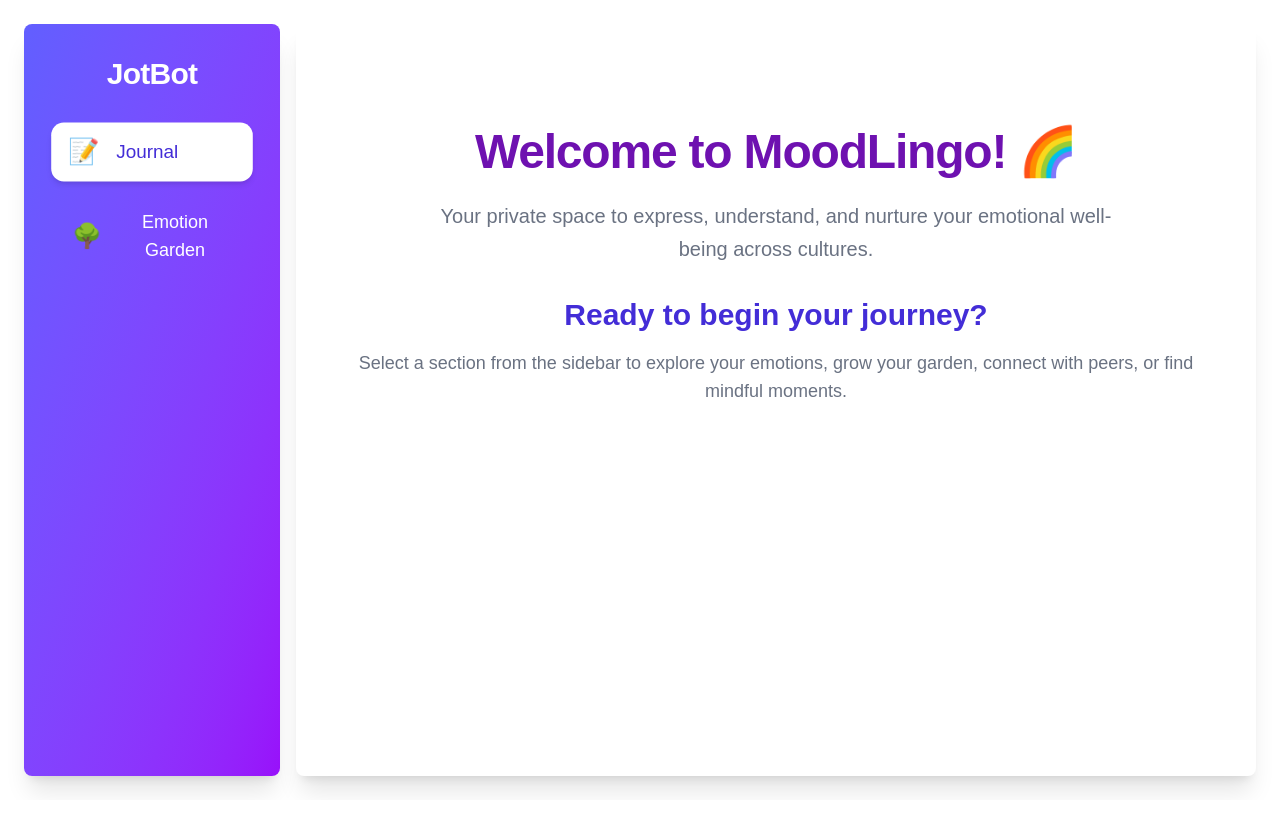
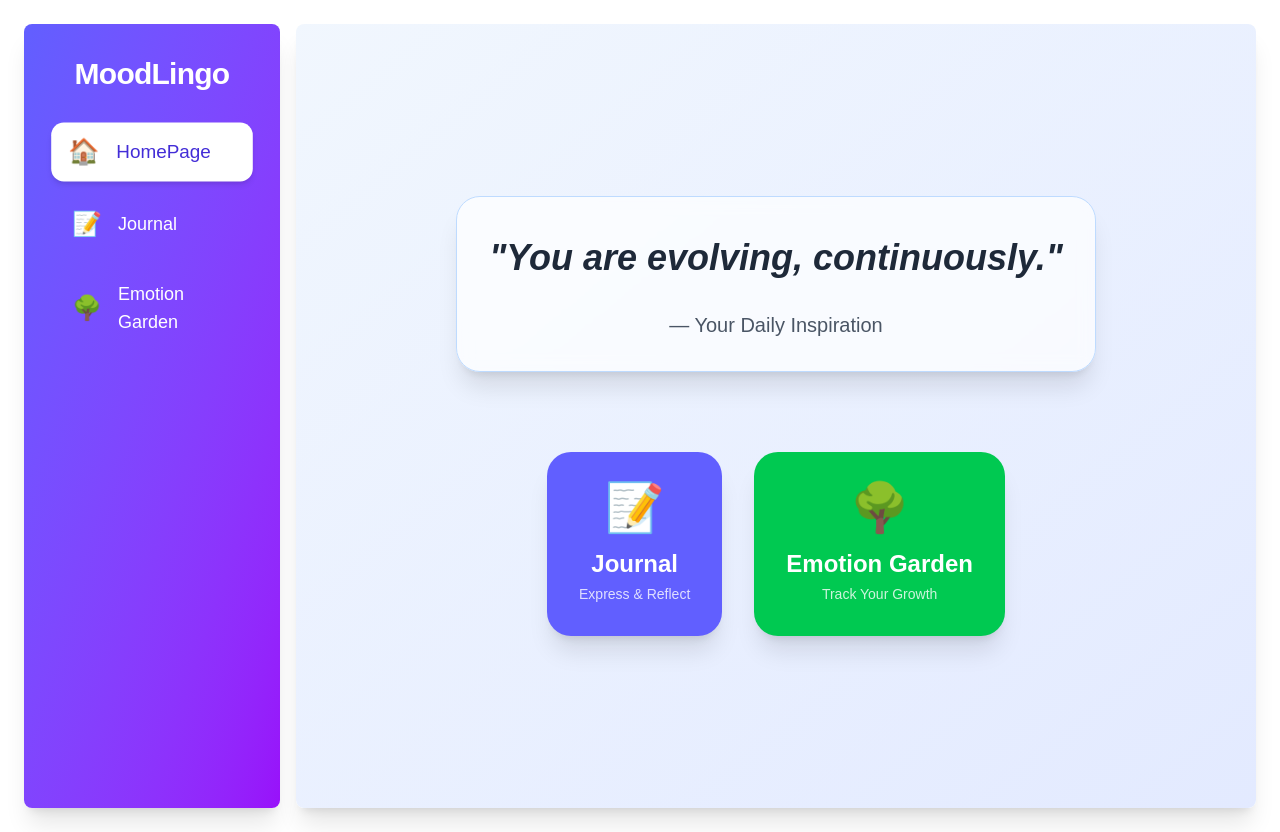
Before and after one commit to learnerxuan/JotBot, a Next.js app: page / in a window 1280 px wide. Before the commit the page ends 800 px from the top, so only its background shows below. Built offline with nearby package versions, Linux system fonts and the light colour scheme; no server answers.

Commit message:
Add HomePage

```diff
--- a/components/Sidebar.tsx
+++ b/components/Sidebar.tsx
@@ -1,7 +1,7 @@
 // components/Sidebar.tsx
 import React from 'react';
 import Link from 'next/link';
-import { useRouter } from 'next/router'; // Import useRouter to get active path
+import { useRouter } from 'next/router';
 
 interface SidebarProps {
   userId: string | null;
@@ -9,35 +9,56 @@ interface SidebarProps {
 }
 
 const Sidebar: React.FC<SidebarProps> = ({ userId, isAuthReady }) => {
-  const router = useRouter(); // Get the current router object
-  const activePage = router.pathname.split('/')[1] || 'journal'; // Determine active page from URL
+  const router = useRouter();
+
+  const getActivePageId = (pathname: string): string => {
+    if (pathname === '/') return 'home'; // Special case for HomePage
+    const parts = pathname.split('/');
+    const navItemIds = ['journal', 'garden', 'circles', 'prompts']; // Include all possible IDs
+    if (parts[1] && navItemIds.includes(parts[1])) {
+      return parts[1];
+    }
+    return 'home'; // Fallback to 'home' if no specific page part or unknown
+  };
+
+  const activePageId = getActivePageId(router.pathname);
 
   const navItems = [
+    { id: 'home', name: 'HomePage', icon: '🏠', path: '/' },
     { id: 'journal', name: 'Journal', icon: '📝', path: '/journal' },
     { id: 'garden', name: 'Emotion Garden', icon: '🌳', path: '/garden' },
-    // Hidden for hackathon scope - but keeping file structure:
+    // Hidden for hackathon scope - keeping these commented out or hidden via CSS for now.
     // { id: 'circles', name: 'Support Circles', icon: '💬', path: '/circles' },
     // { id: 'prompts', name: 'Mindful Moments', icon: '💡', path: '/prompts' },
   ];
 
   return (
-    <div className="w-full md:w-64 bg-gradient-to-br from-indigo-500 to-purple-600 text-white p-6 md:p-8 rounded-lg shadow-xl m-2">
-      <h2 className="text-3xl font-extrabold mb-8 text-center tracking-tight">JotBot</h2>
+    <div className="w-full md:w-64 bg-gradient-to-br from-indigo-500 to-purple-600 text-white p-6 md:p-8 rounded-lg shadow-xl m-2 flex flex-col justify-between relative z-20">
+      <div>
+        <h2 className="text-3xl font-extrabold mb-8 text-center tracking-tight">MoodLingo</h2>
         <nav>
           {navItems.map((item) => (
-          <Link href={item.path} key={item.id} passHref>
-            <button
+            <Link href={item.path} key={item.id} passHref legacyBehavior>
+              <a
+                role="button"
+                tabIndex={0}
                 className={`
                   flex items-center w-full px-4 py-3 mb-4 rounded-xl text-lg font-medium transition-all duration-300
-                ${activePage === item.id ? 'bg-white text-indigo-700 shadow-md transform scale-105' : 'hover:bg-indigo-700 hover:shadow-lg'}
+                  cursor-pointer no-underline focus:outline-none focus:ring-2 focus:ring-white focus:ring-opacity-50
+                  ${activePageId === item.id
+                    ? 'bg-white text-indigo-700 shadow-md transform scale-105' // Active state: white background, very dark text
+                    : 'text-white hover:bg-indigo-700 hover:shadow-lg hover:text-white' // Inactive state: white text, dark indigo background on hover
+                  }
                 `}
               >
                 <span className="text-2xl mr-4">{item.icon}</span>
                 {item.name}
-            </button>
+              </a>
             </Link>
           ))}
         </nav>
+      </div>
+
       {isAuthReady && userId && (
         <div className="mt-8 pt-4 border-t border-indigo-400 text-sm opacity-80 text-center break-words">
           <p>User ID:</p>
--- /dev/null
+++ b/data/quotes.ts
@@ -0,0 +1,107 @@
+// data/quotes.ts
+// A collection of aspirational short sentences for MoodLingo's HomePage.
+// Expand this list to 100+ sentences for more variety!
+
+export const quotes: string[] = [
+  "Embrace the journey, for every step builds strength.",
+  "Your emotions are valid; acknowledge them with kindness.",
+  "Growth is a gradual process, just like a blooming garden.",
+  "Find peace in stillness, and strength in calm.",
+  "Every feeling is a lesson, a chance to understand yourself.",
+  "Breathe in courage, breathe out doubt.",
+  "You are capable of far more than you imagine.",
+  "The quiet moments often speak the loudest truths.",
+  "Cultivate inner peace, and watch your world flourish.",
+  "Let kindness be your compass, especially towards yourself.",
+  "Acknowledge your light, and share its warmth.",
+  "Challenges are not roadblocks, but detours to growth.",
+  "Your resilience is a silent, powerful force.",
+  "Today is an opportunity to be gentle with yourself.",
+  "Listen to your heart; it knows the way home.",
+  "Find beauty in simplicity, and joy in small moments.",
+  "Your feelings are a guide, not a judge.",
+  "You are enough, just as you are, right now.",
+  "Inhale peace, exhale worry.",
+  "Every dawn brings a new chance to begin again.",
+  "May your spirit be light, and your heart be full.",
+  "The path to healing begins with a single, honest thought.",
+  "Be patient with yourself; healing takes time.",
+  "Your inner strength is greater than any struggle.",
+  "Find stillness in the storm, and calm in the chaos.",
+  "Let your mind be a peaceful garden, not a battleground.",
+  "You are worthy of love, support, and understanding.",
+  "Embrace the present, for it is a gift.",
+  "Your uniqueness is your superpower.",
+  "Grow through what you go through.",
+  "Choose kindness, and it will return to you.",
+  "You are the author of your own emotional story.",
+  "May your days be filled with moments of calm and clarity.",
+  "The quiet moments are where true strength resides.",
+  "Believe in your capacity to overcome.",
+  "Find solace in nature's gentle embrace.",
+  "Let your emotions flow like a river, ever changing.",
+  "Honor your feelings, for they are part of your truth.",
+  "You are a masterpiece in progress.",
+  "Every breath is a new beginning.",
+  "Strength is not the absence of fear, but the triumph over it.",
+  "Your inner voice is your wisest guide.",
+  "Find gratitude in the ordinary.",
+  "Be kind to your mind; it works tirelessly for you.",
+  "The journey inward is the most rewarding.",
+  "Let go of what weighs you down, embrace what lifts you up.",
+  "You carry the power to heal within you.",
+  "May your heart be a sanctuary of peace.",
+  "Find courage in vulnerability.",
+  "You are growing, even when you don't feel it.",
+  "Every emotion has a message; listen closely.",
+  "Your presence is a gift to the world.",
+  "Embrace the imperfect beauty of your journey.",
+  "Healing is not linear, and that is okay.",
+  "The sun always rises, even after the longest night.",
+  "You are capable of profound resilience.",
+  "Find beauty in the unfolding of your story.",
+  "Let your spirit soar, unburdened and free.",
+  "Your feelings are a compass, guiding you forward.",
+  "Be gentle with your soul; it carries much.",
+  "The space within you is limitless.",
+  "Find peace in the rhythm of your breath.",
+  "You are connected to everything around you.",
+  "Embrace the quiet whispers of your intuition.",
+  "Growth often happens in the dark.",
+  "Your journey is uniquely yours; honor it.",
+  "May your mind be clear, and your heart be open.",
+  "The art of living is in the art of feeling.",
+  "You are a vessel of compassion and strength.",
+  "Find joy in the simple act of being.",
+  "Let your authenticity shine brightly.",
+  "Your path is illuminated by your own light.",
+  "Be mindful of the moment; it is all we truly have.",
+  "You are evolving, continuously.",
+  "Every tear is a release, every smile a triumph.",
+  "Your spirit is a boundless ocean.",
+  "Find comfort in your own company.",
+  "Let nature remind you of your own resilience.",
+  "You are creating your reality with every thought.",
+  "Embrace the ebb and flow of life.",
+  "The wisdom you seek lies within you.",
+  "May your inner garden always be vibrant.",
+  "Strength comes from embracing your vulnerability.",
+  "You are a beacon of hope and healing.",
+  "Find beauty in the process, not just the outcome.",
+  "Let go of what was, embrace what is.",
+  "Your heart is a universe of feelings.",
+  "Be present, be peaceful, be you.",
+  "You are walking your unique, courageous path.",
+  "Every step forward is a victory.",
+  "Your emotions are powerful, learn to guide them.",
+  "Find serenity in the everyday.",
+  "Let your inner child play and heal.",
+  "You are a testament to strength and grace.",
+  "Embrace your story, for it is beautiful.",
+  "The best conversations are often with yourself.",
+  "You are an endless well of kindness.",
+  "Find quiet moments to nourish your soul.",
+  "Let your light guide you through darkness.",
+  "You are resilient, beyond measure.",
+  "Every moment is an opportunity to feel and grow.",
+];
--- a/pages/_app.tsx
+++ b/pages/_app.tsx
@@ -1,25 +1,21 @@
 // pages/_app.tsx
 import '../styles/globals.css';
 import { FirebaseProvider } from '../context/FirebaseContext';
-import Sidebar from '../components/Sidebar'; // Import Sidebar
+import Sidebar from '../components/Sidebar';
 import React from 'react';
 import type { AppProps } from 'next/app';
-import { useRouter } from 'next/router'; // Import useRouter
+// useRouter is imported by Sidebar internally now
 
 function MyApp({ Component, pageProps }: AppProps) {
-  const router = useRouter();
-  // Determine activePage from router.pathname to highlight sidebar correctly
-  // Example: /journal -> 'journal', /garden -> 'garden', / -> 'journal' (default)
-  const activePage = router.pathname.split('/')[1] || 'journal';
-
   return (
     <FirebaseProvider>
-      <div className="min-h-screen p-4 flex flex-col md:flex-row items-stretch justify-center md:space-x-4">
-        {/* Sidebar uses router.pathname to determine active link */}
-        <Sidebar userId={null} isAuthReady={false} /> {/* userId and isAuthReady are placeholder in Sidebar for now, derived from context */}
+      {/* Main container with slightly adjusted flex properties */}
+      <div className="min-h-screen p-4 flex flex-col md:flex-row md:space-x-4">
+        {/* Sidebar now has z-20 to ensure it's above other content */}
+        <Sidebar userId={null} isAuthReady={false} />
 
-        {/* Main content area */}
-        <div className="flex-1 bg-white p-6 md:p-10 rounded-lg shadow-xl m-2 overflow-y-auto">
+        {/* Main content area - now with a subtle background design and z-10 */}
+        <div className="flex-1 bg-gradient-to-br from-gray-50 to-blue-50 p-6 md:p-10 rounded-lg shadow-xl m-2 overflow-y-auto relative z-10">
           <Component {...pageProps} />
         </div>
       </div>
--- a/pages/index.tsx
+++ b/pages/index.tsx
@@ -1,17 +1,50 @@
 // pages/index.tsx
-import React from 'react';
+import React, { useState, useEffect } from 'react';
+import Link from 'next/link'; // For navigation buttons
+import { quotes } from '../data/quotes'; // Import your quotes
 
 export default function Home(): JSX.Element {
+  const [currentQuote, setCurrentQuote] = useState<string>('');
+
+  useEffect(() => {
+    // Select a random quote on component mount
+    const randomIndex = Math.floor(Math.random() * quotes.length);
+    setCurrentQuote(quotes[randomIndex]);
+  }, []); // Empty dependency array ensures this runs once on mount
+
   return (
-    <div className="text-center text-gray-500 py-16">
-      <h1 className="text-5xl font-extrabold text-purple-800 mb-6 tracking-tight">Welcome to MoodLingo! 🌈</h1>
-      <p className="text-xl leading-relaxed mb-8 max-w-2xl mx-auto">
-        Your private space to express, understand, and nurture your emotional well-being across cultures.
-      </p>
-      <h3 className="text-3xl font-semibold mb-4 text-indigo-700">Ready to begin your journey?</h3>
-      <p className="text-lg">
-        Select a section from the sidebar to explore your emotions, grow your garden, connect with peers, or find mindful moments.
-      </p>
+    <div className="flex flex-col items-center justify-center min-h-[calc(100vh-6rem)] p-4 text-center">
+      {/* Background elements for calming Vibe */}
+      <div className="absolute inset-0 bg-gradient-to-br from-blue-50 to-indigo-100 opacity-80 rounded-lg z-0"></div>
+      <div className="absolute inset-0 bg-pattern-dots opacity-10 z-0"></div> {/* Optional subtle pattern */}
+
+      <div className="relative z-10 flex flex-col items-center justify-center h-full">
+        {/* Daily Aspirational Quote */}
+        <div className="max-w-3xl mb-12 bg-white/70 backdrop-blur-sm p-8 rounded-3xl shadow-xl border border-blue-200">
+          <p className="text-3xl md:text-4xl font-semibold text-gray-800 leading-relaxed italic">
+            "{currentQuote}"
+          </p>
+          <p className="mt-6 text-xl text-gray-600 font-medium">— Your Daily Inspiration</p>
+        </div>
+
+        {/* Navigation Buttons */}
+        <div className="flex flex-col sm:flex-row space-y-6 sm:space-y-0 sm:space-x-8 mt-8">
+          <Link href="/journal" passHref>
+            <button className="flex flex-col items-center justify-center p-8 bg-indigo-500 text-white rounded-3xl shadow-xl hover:bg-indigo-600 transition-all duration-300 transform hover:scale-105 group">
+              <span className="text-5xl mb-4 transition-transform group-hover:rotate-6">📝</span>
+              <span className="text-2xl font-bold">Journal</span>
+              <span className="text-sm mt-1 opacity-80">Express & Reflect</span>
+            </button>
+          </Link>
+          <Link href="/garden" passHref>
+            <button className="flex flex-col items-center justify-center p-8 bg-green-500 text-white rounded-3xl shadow-xl hover:bg-green-600 transition-all duration-300 transform hover:scale-105 group">
+              <span className="text-5xl mb-4 transition-transform group-hover:scale-110">🌳</span>
+              <span className="text-2xl font-bold">Emotion Garden</span>
+              <span className="text-sm mt-1 opacity-80">Track Your Growth</span>
+            </button>
+          </Link>
+        </div>
+      </div>
     </div>
   );
 }
```
Lines whose indentation alone changed are shown as unchanged.
